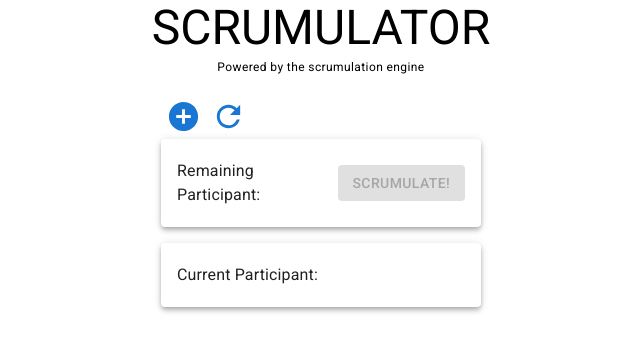
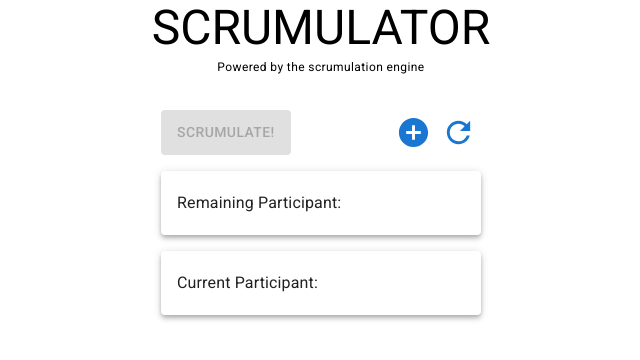
Before and after one commit to gabrielliwerant/scrumulator, a React app: page / in a window 1280 px wide. Shown: the top 360 px of the page, without its empty margins (319-959 px from the left). Built offline with nearby package versions, Linux system fonts and the light colour scheme.

Commit message:
Refactor primary menu UI

```diff
--- a/src/components/PrimaryMenu.js
+++ b/src/components/PrimaryMenu.js
@@ -1,27 +1,53 @@
 import React from 'react';
 import PropTypes from 'prop-types';
 import { connect } from 'react-redux';
+import { createUseStyles } from 'react-jss';
 
 import {
   orderingSlice,
   participantsSlice,
-  currentSlice
+  currentSlice,
+  statusSlice
 } from '../redux/reducers';
-import { getParticipants } from '../redux/selectors';
+import {
+  getParticipants,
+  getOrdering,
+  getIsScrumulating
+} from '../redux/selectors';
 import { makeId } from '../utils';
 
 import IconButton from '@mui/material/IconButton';
 import AddCircle from '@mui/icons-material/AddCircle';
+import Button from '@mui/material/Button';
+import CircularProgress from '@mui/material/CircularProgress';
 import Refresh from '@mui/icons-material/Refresh';
+
+const useStyles = createUseStyles({
+  navContainer: {
+    display: 'flex',
+    justifyContent: 'space-between',
+    marginBottom: '16px'
+  },
+  loadingText: {
+    marginRight: '8px'
+  }
+});
 
 const PrimaryMenu = props => {
   const {
     participants,
+    ordering,
+    isScrumulating,
     addOrdering,
     refreshOrdering,
+    select,
     refreshCurrent,
-    addParticipant
+    setCurrent,
+    addParticipant,
+    setOff,
+    setOn
   } = props;
+  const classes = useStyles();
   const onClickAdd = () => {
     const id = makeId();
     addParticipant(id);
@@ -32,7 +58,37 @@ const PrimaryMenu = props => {
     refreshCurrent();
   };
 
+  const scrumuluate = () => {
+    if (!ordering.length) return false;
+
+    setOn();
+    const index = Math.floor(Math.random() * ordering.length);
+
+    window.setTimeout(() => {
+      setCurrent(ordering[index]);
+      select(ordering[index]);
+      setOff();
+    }, 1500);
+  };
+
   return (
+    <nav className={classes.navContainer}>
+      <Button
+        variant='contained'
+        onClick={scrumuluate}
+        disabled={!ordering.length}
+      >
+        {isScrumulating && (
+          <>
+            <span className={classes.loadingText}>
+              Scrumulating...
+            </span>
+            <CircularProgress size={20} sx={{ color: 'white' }} />
+          </>
+        )}
+        {!isScrumulating && <>Scrumulate!</>}
+      </Button>
+
       <nav>
         <IconButton
           aria-label="add"
@@ -51,26 +107,39 @@ const PrimaryMenu = props => {
           <Refresh fontSize="large" />
         </IconButton>
       </nav>
+    </nav>
   );
 };
 
 PrimaryMenu.propTypes = {
   participants: PropTypes.object.isRequired,
+  ordering: PropTypes.arrayOf(PropTypes.string).isRequired,
+  isScrumulating: PropTypes.bool.isRequired,
   addOrdering: PropTypes.func.isRequired,
   refreshOrdering: PropTypes.func.isRequired,
+  select: PropTypes.func.isRequired,
   refreshCurrent: PropTypes.func.isRequired,
+  setCurrent: PropTypes.func.isRequired,
   addParticipant: PropTypes.func.isRequired,
+  setOff: PropTypes.func.isRequired,
+  setOn: PropTypes.func.isRequired,
 };
 
 const mapStateToProps = () => ({
-  participants: getParticipants()
+  participants: getParticipants(),
+  ordering: getOrdering(),
+  isScrumulating: getIsScrumulating()
 });
 
 const mapDispatchToProps = dispatch => ({
   addOrdering: id => dispatch(orderingSlice.actions.add({ id })),
   refreshOrdering: participants => dispatch(orderingSlice.actions.refresh({ participants })),
+  select: id => dispatch(orderingSlice.actions.remove({ id })),
   refreshCurrent: () => dispatch(currentSlice.actions.refresh()),
-  addParticipant: id => dispatch(participantsSlice.actions.add({ id }))
+  setCurrent: id => dispatch(currentSlice.actions.set({ id })),
+  addParticipant: id => dispatch(participantsSlice.actions.add({ id })),
+  setOff: () => dispatch(statusSlice.actions.setOff()),
+  setOn: () => dispatch(statusSlice.actions.setOn())
 });
 
 export default connect(mapStateToProps, mapDispatchToProps)(PrimaryMenu);
--- a/src/components/RemainingParticipantHeader.js
+++ b/src/components/RemainingParticipantHeader.js
@@ -1,17 +1,10 @@
-import React, { useState } from 'react';
+import React from 'react';
 import PropTypes from 'prop-types';
 import { connect } from 'react-redux';
 import { createUseStyles } from 'react-jss';
 
-import { orderingSlice, currentSlice, statusSlice } from '../redux/reducers';
-import {
-  getParticipants,
-  getOrdering,
-  getIsScrumulating
-} from '../redux/selectors';
+import { getOrdering } from '../redux/selectors';
 
-import Button from '@mui/material/Button';
-import CircularProgress from '@mui/material/CircularProgress';
 import Divider from '@mui/material/Divider';
 import ListItem from '@mui/material/ListItem';
 import ListItemText from '@mui/material/ListItemText';
@@ -20,52 +13,19 @@ const useStyles = createUseStyles({
   singleGrid: {
     display: 'flex',
     justifyContent: 'space-between'
-  },
-  loadingText: {
-    marginRight: '8px'
   }
 });
 
 const RemainingParticipantHeader = props => {
-  const { ordering, isScrumulating, select, setCurrent, setOff, setOn } = props;
+  const { ordering } = props;
   const classes = useStyles();
-  const [plural, setPlural] = useState(ordering.length ? 's' : '');
-
-  const scrumuluate = () => {
-    if (!ordering.length) return false;
-
-    setOn();
-    const index = Math.floor(Math.random() * ordering.length);
-
-    window.setTimeout(() => {
-      setCurrent(ordering[index]);
-      select(ordering[index]);
-      setOff();
-
-      // KLUDGE: With two remaining, one will remain after reduce
-      if (ordering.length === 2) setPlural('');
-    }, 1500);
-  };
 
   return (
     <>
       <ListItem key='remaining' className={classes.singleGrid}>
-        <ListItemText primary={`Remaining Participant${plural}:`} />
-        <Button
-          variant='contained'
-          onClick={scrumuluate}
-          disabled={!ordering.length}
-        >
-          {isScrumulating && (
-            <>
-              <span className={classes.loadingText}>
-                Scrumulating...
-              </span>
-              <CircularProgress size={20} sx={{ color: 'white' }} />
-            </>
-          )}
-          {!isScrumulating && <>Scrumulate!</>}
-        </Button>
+        <ListItemText
+          primary={`Remaining Participant${ordering.length > 1 ? 's' : ''}:`}
+        />
       </ListItem>
       {!!ordering.length && <Divider />}
     </>
@@ -73,26 +33,11 @@ const RemainingParticipantHeader = props => {
 };
 
 RemainingParticipantHeader.propTypes = {
-  participants: PropTypes.object.isRequired,
-  ordering: PropTypes.arrayOf(PropTypes.string).isRequired,
-  isScrumulating: PropTypes.bool.isRequired,
-  select: PropTypes.func.isRequired,
-  setCurrent: PropTypes.func.isRequired,
-  setOff: PropTypes.func.isRequired,
-  setOn: PropTypes.func.isRequired
+  ordering: PropTypes.arrayOf(PropTypes.string).isRequired
 };
 
 const mapStateToProps = () => ({
-  participants: getParticipants(),
-  ordering: getOrdering(),
-  isScrumulating: getIsScrumulating()
+  ordering: getOrdering()
 });
 
-const mapDispatchToProps = dispatch => ({
-  select: id => dispatch(orderingSlice.actions.remove({ id })),
-  setCurrent: id => dispatch(currentSlice.actions.set({ id })),
-  setOff: () => dispatch(statusSlice.actions.setOff()),
-  setOn: () => dispatch(statusSlice.actions.setOn())
-});
-
-export default connect(mapStateToProps, mapDispatchToProps)(RemainingParticipantHeader);
+export default connect(mapStateToProps, null)(RemainingParticipantHeader);
--- a/src/components/Title.js
+++ b/src/components/Title.js
@@ -6,7 +6,7 @@ import Typography from '@mui/material/Typography';
 const useStyles = createUseStyles({
   title: {
     textAlign: 'center',
-    marginBottom: '16px'
+    marginBottom: '32px'
   }
 });
 
```
Lines whose indentation alone changed are shown as unchanged.
